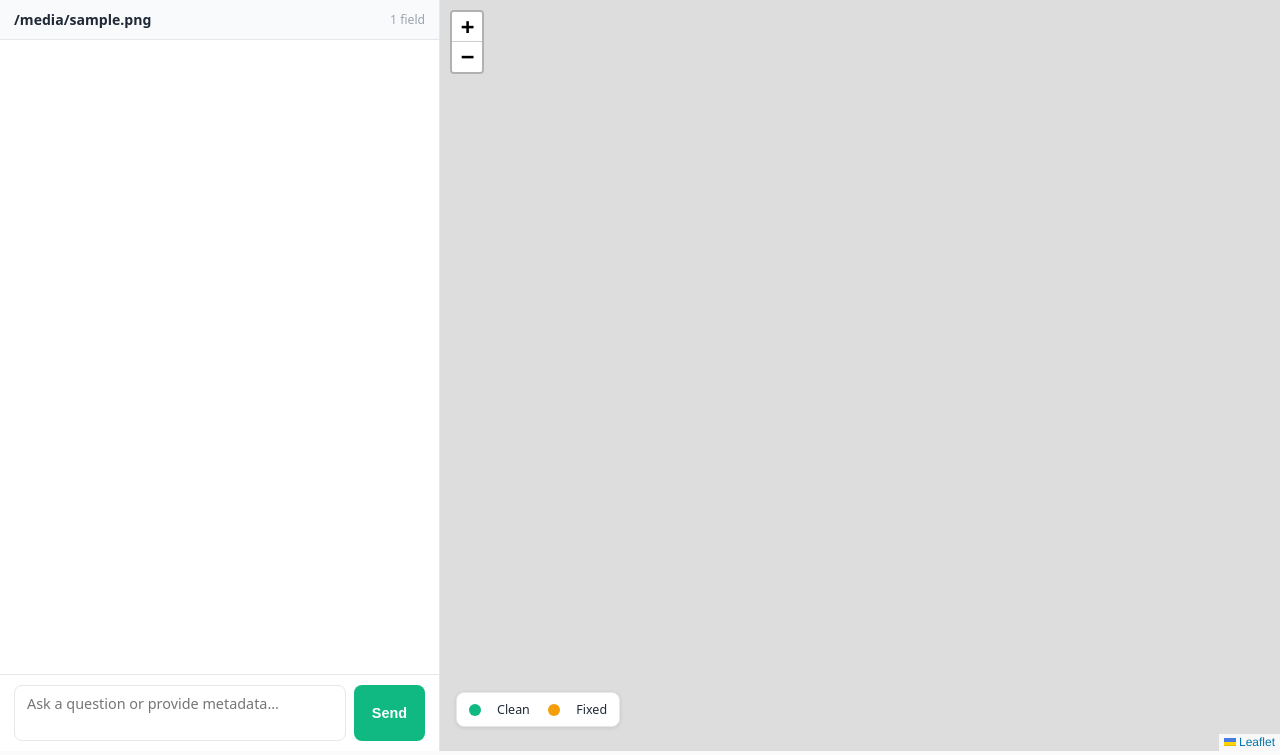
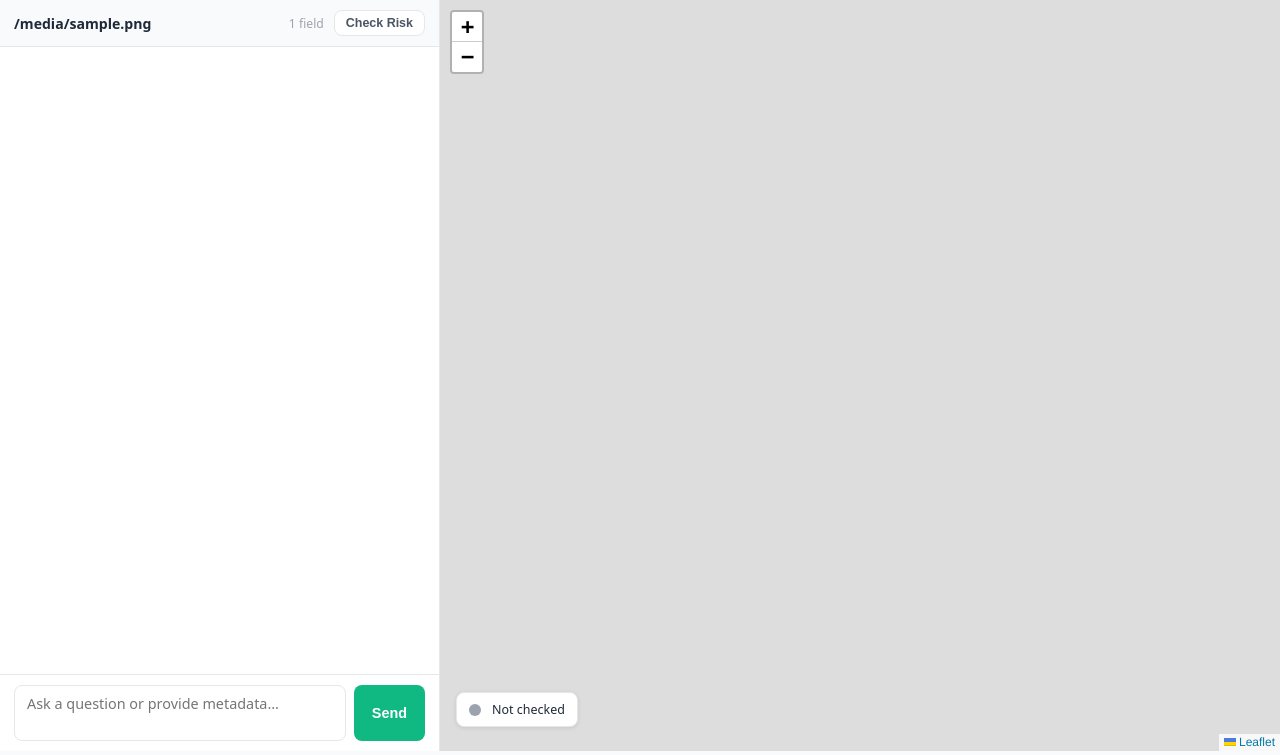
Before and after one commit to AustinArrington87/meti-lab, a Flask app: template ui/templates/chat.html in a window 1280 px wide. Shown: the part 45-800 px from the top of the page. Run offline with Flask 3, Linux system fonts and the light colour scheme; the template is opened without the code that fills it: most values are stand-ins (such as "Sample title", 1, 10 or a date in 2020).

Commit message:
Add green/yellow/red risk indicator using direct PostGIS DB query
- check_conflicts_db() queries sources table directly via ST_Intersects
  using the two-pass GiST index pattern (&&  then precise check), so
  large tables don't require a full scan and results are global across
  all accounts (not account-scoped like GET /sources would be)
- POST /api/sources/risk-check returns per-feature risk + summary counts
- Flask /risk-check proxy route forwards to FastAPI
- chat.html: Check Risk button, featureLayers map, RISK_STYLE dict,
  runRiskCheck() updates map colors and posts a summary to chat
- style.css: btn-risk and legend-dot variants (unchecked/clean/conflict/unknown)

Co-Authored-By: Claude Sonnet 4.6 <noreply@anthropic.com>

```diff
--- a/ui/app.py
+++ b/ui/app.py
@@ -259,6 +259,35 @@ def chat():
 
 
 # ---------------------------------------------------------------------------
+# Risk check
+# ---------------------------------------------------------------------------
+
+@app.route("/risk-check", methods=["POST"])
+@requires_auth
+def risk_check():
+    body = request.get_json()
+    session_id = body.get("session_id") or session.get("session_id")
+    if not session_id:
+        return jsonify({"error": "Missing session_id"}), 400
+
+    try:
+        resp = requests.post(
+            f"{BACKEND_URL}/api/sources/risk-check",
+            params={"session_id": session_id},
+            headers=_account_headers(),
+            timeout=30,
+        )
+        resp.raise_for_status()
+        return jsonify(resp.json())
+    except requests.RequestException as exc:
+        try:
+            detail = exc.response.json().get("detail", str(exc))
+        except Exception:
+            detail = str(exc)
+        return jsonify({"error": detail}), 500
+
+
+# ---------------------------------------------------------------------------
 # Export
 # ---------------------------------------------------------------------------
 
--- a/ui/static/style.css
+++ b/ui/static/style.css
@@ -83,10 +83,17 @@ main { flex: 1; overflow: hidden; }
 .btn-send:hover:not(:disabled) { background: #059669; }
 .btn-send:disabled { opacity: .5; cursor: not-allowed; }
 
+/* Risk check button */
+.btn-risk { padding: 5px 11px; background: var(--white); color: var(--gray-600); border: 1px solid var(--gray-200); border-radius: var(--radius); font-size: .78rem; font-weight: 600; cursor: pointer; white-space: nowrap; }
+.btn-risk:hover:not(:disabled) { border-color: var(--gray-400); color: var(--gray-800); }
+.btn-risk:disabled { opacity: .5; cursor: not-allowed; }
+
 /* Map panel */
 .map-panel { position: relative; }
 #map { width: 100%; height: calc(100vh - 49px); }
-.map-legend { position: absolute; bottom: 24px; left: 16px; background: var(--white); border: 1px solid var(--gray-200); border-radius: var(--radius); padding: 8px 12px; font-size: .78rem; display: flex; gap: 12px; align-items: center; z-index: 1000; box-shadow: var(--shadow); }
-.legend-dot { width: 12px; height: 12px; border-radius: 50%; display: inline-block; margin-right: 4px; }
-.legend-dot.clean { background: var(--green); }
-.legend-dot.fixed { background: var(--amber); }
+.map-legend { position: absolute; bottom: 24px; left: 16px; background: var(--white); border: 1px solid var(--gray-200); border-radius: var(--radius); padding: 8px 12px; font-size: .78rem; display: flex; gap: 8px; align-items: center; z-index: 1000; box-shadow: var(--shadow); flex-wrap: wrap; }
+.legend-dot { width: 12px; height: 12px; border-radius: 50%; display: inline-block; margin-right: 3px; }
+.legend-dot.unchecked { background: #9ca3af; }
+.legend-dot.clean    { background: #10b981; }
+.legend-dot.conflict { background: #ef4444; }
+.legend-dot.unknown  { background: #f59e0b; }
--- a/ui/templates/chat.html
+++ b/ui/templates/chat.html
@@ -14,13 +14,15 @@
     <div class="chat-header">
       <span class="chat-file">{{ file_name }}</span>
       <span class="chat-meta">{{ feature_count }} field{{ 's' if feature_count != 1 else '' }}</span>
-      <button id="export-btn" class="btn-export" style="display:none"
-              onclick="exportFile()">Export METI GeoJSON</button>
+      <button id="risk-btn" class="btn-risk" onclick="runRiskCheck()" title="Check for conflicts with existing METI sources">
+        Check Risk
+      </button>
+      <button id="export-btn" class="btn-export" style="display:none" onclick="exportFile()">
+        Export METI GeoJSON
+      </button>
     </div>
 
-    <div class="chat-messages" id="chat-messages">
-      <!-- Opening message rendered by JS so markdown is applied -->
-    </div>
+    <div class="chat-messages" id="chat-messages"></div>
 
     <div class="chat-input-row">
       <textarea id="user-input" class="chat-input" rows="2"
@@ -33,9 +35,14 @@
   <!-- RIGHT: Map panel -->
   <div class="map-panel">
     <div id="map"></div>
-    <div class="map-legend">
-      <span class="legend-dot clean"></span> Clean &nbsp;
-      <span class="legend-dot fixed"></span> Fixed
+    <div class="map-legend" id="map-legend">
+      <span class="legend-dot unchecked"></span> Not checked
+      <span class="legend-dot clean" style="display:none" id="leg-green"></span>
+      <span id="leg-green-label" style="display:none"> Clear </span>
+      <span class="legend-dot conflict" style="display:none" id="leg-red"></span>
+      <span id="leg-red-label" style="display:none"> Conflict </span>
+      <span class="legend-dot unknown" style="display:none" id="leg-yellow"></span>
+      <span id="leg-yellow-label" style="display:none"> Unknown </span>
     </div>
   </div>
 
@@ -46,6 +53,10 @@ const SESSION_ID = "{{ session_id }}";
 const FEATURES = {{ features | tojson }};
 const OPENING_MESSAGE = {{ opening_message | tojson }};
 
+// risk state: feature_id → "unchecked" | "green" | "yellow" | "red"
+const riskState = {};
+FEATURES.forEach(f => { riskState[f.id] = "unchecked"; });
+
 // ---------------------------------------------------------------------------
 // Markdown renderer
 // ---------------------------------------------------------------------------
@@ -54,6 +65,7 @@ function renderMarkdown(text) {
     .replace(/&/g, '&amp;').replace(/</g, '&lt;').replace(/>/g, '&gt;')
     .replace(/\*\*(.*?)\*\*/g, '<strong>$1</strong>')
     .replace(/`([^`]+)`/g, '<code>$1</code>')
+    .replace(/\|([^\n]+)\|/g, '<span class="tbl-row">$1</span>')
     .replace(/\n/g, '<br>');
 }
 
@@ -65,42 +77,116 @@ L.tileLayer('https://{s}.tile.openstreetmap.org/{z}/{x}/{y}.png', {
   attribution: '© OpenStreetMap contributors'
 }).addTo(map);
 
-const layerGroup = L.layerGroup().addTo(map);
+const featureLayers = {};  // feature_id → Leaflet layer
 const allBounds = [];
 
-function renderFeatures(featureList) {
-  layerGroup.clearLayers();
-  allBounds.length = 0;
-  featureList.forEach(f => {
+const RISK_STYLE = {
+  unchecked: { color: '#6b7280', fillColor: '#e5e7eb', weight: 2, fillOpacity: 0.3 },
+  green:     { color: '#10b981', fillColor: '#d1fae5', weight: 2.5, fillOpacity: 0.35 },
+  yellow:    { color: '#f59e0b', fillColor: '#fef3c7', weight: 2.5, fillOpacity: 0.35 },
+  red:       { color: '#ef4444', fillColor: '#fee2e2', weight: 2.5, fillOpacity: 0.4 },
+};
+
+FEATURES.forEach(f => {
   if (!f.geometry) return;
-    const hasIssues = f.issues && f.issues.length > 0;
-    const layer = L.geoJSON({
-      type: 'Feature',
-      id: f.id,
-      geometry: f.geometry,
-      properties: {}
-    }, {
-      style: {
-        color: hasIssues ? '#f59e0b' : '#10b981',
-        weight: 2,
-        fillOpacity: 0.25,
-        fillColor: hasIssues ? '#fef3c7' : '#d1fae5',
-      }
-    });
+  const layer = L.geoJSON({ type: 'Feature', geometry: f.geometry, properties: {} },
+    { style: RISK_STYLE.unchecked });
   layer.bindTooltip(`<strong>${f.id}</strong><br>${f.hectares || '?'} ha`, { sticky: true });
-    layer.addTo(layerGroup);
+  layer.addTo(map);
+  featureLayers[f.id] = layer;
   try {
     const b = layer.getBounds();
     if (b.isValid()) allBounds.push(b);
   } catch (e) {}
 });
+
 if (allBounds.length) {
-    const combined = allBounds.reduce((acc, b) => acc.extend(b), allBounds[0]);
+  const combined = allBounds.reduce((a, b) => a.extend(b), allBounds[0]);
   map.fitBounds(combined, { padding: [20, 20] });
 }
+
+function applyRiskToMap(featureId, risk) {
+  riskState[featureId] = risk;
+  const layer = featureLayers[featureId];
+  if (layer) layer.setStyle(RISK_STYLE[risk] || RISK_STYLE.unchecked);
 }
 
-renderFeatures(FEATURES);
+function updateLegend() {
+  const vals = Object.values(riskState);
+  const show = (id, labelId, show) => {
+    document.getElementById(id).style.display = show ? 'inline-block' : 'none';
+    if (labelId) document.getElementById(labelId).style.display = show ? 'inline' : 'none';
+  };
+  show('leg-green', 'leg-green-label', vals.includes('green'));
+  show('leg-red', 'leg-red-label', vals.includes('red'));
+  show('leg-yellow', 'leg-yellow-label', vals.includes('yellow'));
+}
+
+// ---------------------------------------------------------------------------
+// Risk check
+// ---------------------------------------------------------------------------
+async function runRiskCheck() {
+  const btn = document.getElementById('risk-btn');
+  btn.disabled = true;
+  btn.textContent = 'Checking…';
+
+  appendMessage('agent', 'Checking your fields against the METI source ledger…', 'risk-checking');
+
+  try {
+    const resp = await fetch('/risk-check', {
+      method: 'POST',
+      headers: { 'Content-Type': 'application/json' },
+      body: JSON.stringify({ session_id: SESSION_ID })
+    });
+    const data = await resp.json();
+
+    if (data.error) {
+      setMessageHtml('risk-checking', `Risk check failed: ${renderMarkdown(data.error)}`);
+      btn.textContent = 'Check Risk';
+      btn.disabled = false;
+      return;
+    }
+
+    // Apply colors to the map
+    const riskMap = data.risk_map || {};
+    Object.entries(riskMap).forEach(([featureId, info]) => {
+      applyRiskToMap(featureId, info.risk);
+    });
+    updateLegend();
+
+    // Build summary message
+    const s = data.summary || {};
+    const total = (s.green || 0) + (s.yellow || 0) + (s.red || 0);
+    const lines = [`**Risk check complete** (${total} field${total !== 1 ? 's' : ''})`];
+
+    if ((s.green || 0) > 0)  lines.push(`- **${s.green} clear** (green) — no conflict detected`);
+    if ((s.red   || 0) > 0)  lines.push(`- **${s.red} conflict** (red) — overlaps an existing METI source`);
+    if ((s.yellow|| 0) > 0)  lines.push(`- **${s.yellow} unknown** (yellow) — API check unavailable`);
+
+    if (!data.has_dates) {
+      lines.push('\n_Note: start/end dates are not set yet. Conflict detection is most accurate once you provide the reporting period._');
+    }
+
+    if ((s.red || 0) > 0) {
+      const conflicts = Object.entries(riskMap)
+        .filter(([, v]) => v.risk === 'red')
+        .map(([id, v]) => {
+          const withIds = (v.conflict_with || []).join(', ') || 'unknown source';
+          return `  - **${id}** conflicts with: ${withIds}`;
+        }).join('\n');
+      lines.push('\n**Conflicting fields:**\n' + conflicts);
+    }
+
+    setMessageHtml('risk-checking', renderMarkdown(lines.join('\n')));
+    btn.textContent = 'Re-check Risk';
+    btn.disabled = false;
+
+  } catch (err) {
+    setMessageHtml('risk-checking', `Network error during risk check: ${err}`);
+    btn.textContent = 'Check Risk';
+    btn.disabled = false;
+  }
+}
 
 // ---------------------------------------------------------------------------
 // Chat
@@ -115,7 +201,7 @@ function appendMessage(role, html, id) {
   if (id) div.id = id;
   const inner = document.createElement('div');
   inner.className = 'msg-content';
-  inner.innerHTML = html;
+  inner.innerHTML = typeof html === 'string' && html.includes('<') ? html : renderMarkdown(html);
   div.appendChild(inner);
   messagesEl.appendChild(div);
   messagesEl.scrollTop = messagesEl.scrollHeight;
@@ -124,20 +210,16 @@ function appendMessage(role, html, id) {
 
 function setMessageHtml(id, html) {
   const el = document.getElementById(id);
-  if (el) el.querySelector('.msg-content').innerHTML = html;
+  if (el) el.querySelector('.msg-content').innerHTML = renderMarkdown(html);
   messagesEl.scrollTop = messagesEl.scrollHeight;
 }
 
-// Render opening message with markdown
 if (OPENING_MESSAGE) {
-  appendMessage('agent', renderMarkdown(OPENING_MESSAGE), 'opening-msg');
+  appendMessage('agent', OPENING_MESSAGE, 'opening-msg');
 }
 
 function handleKey(e) {
-  if (e.key === 'Enter' && !e.shiftKey) {
-    e.preventDefault();
-    sendMessage();
-  }
+  if (e.key === 'Enter' && !e.shiftKey) { e.preventDefault(); sendMessage(); }
 }
 
 function sendMessage() {
@@ -148,12 +230,13 @@ function sendMessage() {
   sendBtn.disabled = true;
   inputEl.disabled = true;
 
-  appendMessage('user', renderMarkdown(msg));
+  appendMessage('user', msg);
 
   const replyId = 'reply-' + Date.now();
   appendMessage('agent', '<em>Thinking…</em>', replyId);
 
   let buffer = '';
+  let partial = '';
 
   fetch('/chat', {
     method: 'POST',
@@ -164,21 +247,12 @@ function sendMessage() {
     const reader = resp.body.getReader();
     const decoder = new TextDecoder();
 
-    // Accumulate partial SSE lines across chunks
-    let partial = '';
-
     function read() {
       reader.read().then(({ done, value }) => {
-        if (done) {
-          sendBtn.disabled = false;
-          inputEl.disabled = false;
-          inputEl.focus();
-          return;
-        }
+        if (done) { sendBtn.disabled = false; inputEl.disabled = false; inputEl.focus(); return; }
 
         partial += decoder.decode(value, { stream: true });
         const lines = partial.split('\n');
-        // Keep the last (possibly incomplete) line
         partial = lines.pop();
 
         lines.forEach(line => {
@@ -188,23 +262,17 @@ function sendMessage() {
             const parsed = JSON.parse(line.slice(6));
             if (parsed.type === 'text') {
               buffer += parsed.content;
-              setMessageHtml(replyId, renderMarkdown(buffer));
+              setMessageHtml(replyId, buffer);
             } else if (parsed.type === 'done') {
-              if (parsed.export_ready) {
-                document.getElementById('export-btn').style.display = 'inline-block';
-              }
-              sendBtn.disabled = false;
-              inputEl.disabled = false;
-              inputEl.focus();
+              if (parsed.export_ready) document.getElementById('export-btn').style.display = 'inline-block';
+              sendBtn.disabled = false; inputEl.disabled = false; inputEl.focus();
             } else if (parsed.type === 'error') {
               buffer += '\n\nError: ' + parsed.content;
-              setMessageHtml(replyId, renderMarkdown(buffer));
-              sendBtn.disabled = false;
-              inputEl.disabled = false;
+              setMessageHtml(replyId, buffer);
+              sendBtn.disabled = false; inputEl.disabled = false;
             }
-          } catch (e) { /* incomplete JSON — wait for next chunk */ }
+          } catch (e) {}
         });
-
         read();
       });
     }
@@ -212,8 +280,7 @@ function sendMessage() {
   })
   .catch(err => {
     setMessageHtml(replyId, 'Network error: ' + err);
-    sendBtn.disabled = false;
-    inputEl.disabled = false;
+    sendBtn.disabled = false; inputEl.disabled = false;
   });
 }
 
```
Also changed, not shown: backend/routes/sources.py (+33 -4 lines), backend/services/meti_client.py (+67 -0 lines). Lines whose indentation alone changed are shown as unchanged.
